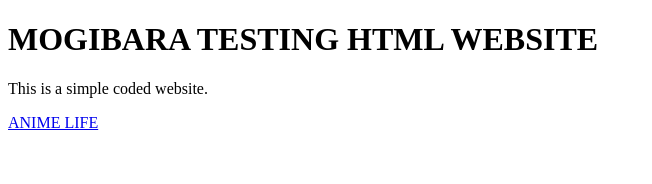
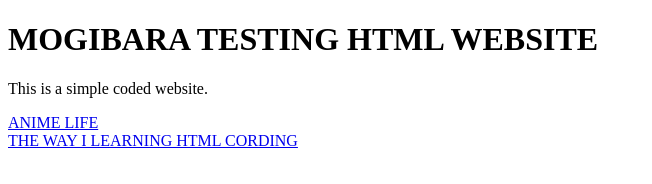
Before and after one commit to kathashkadmogibara-bot/Testing-Html, a plain HTML site: page index.html in a window 1280 px wide. Shown: the whole page, without its empty margins (0-652 px from the left). Drawn offline with Linux system fonts and the light colour scheme.

Commit message:
index.html

```diff
--- a/index.html
+++ b/index.html
@@ -14,6 +14,8 @@
     <a href="https://youtube.com/shorts/YbDDuhZcHLM?si=2-stAPZwdeNc5vId">
         ANIME LIFE
     </a>
+<br>
+<a href=https://youtu.be/HcOc7P5BMi4?si=LYcFXu_UavMTps_Q> THE WAY I LEARNING HTML CORDING </a>
 
 </body>
 </html>
```
